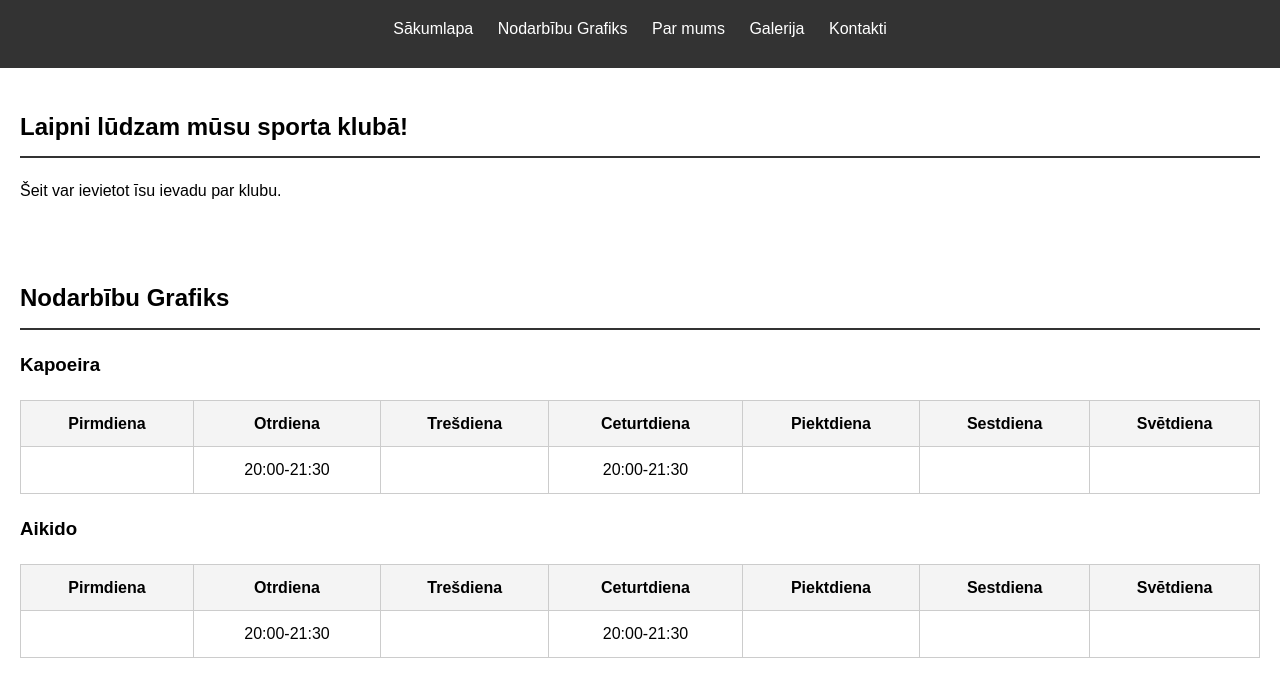
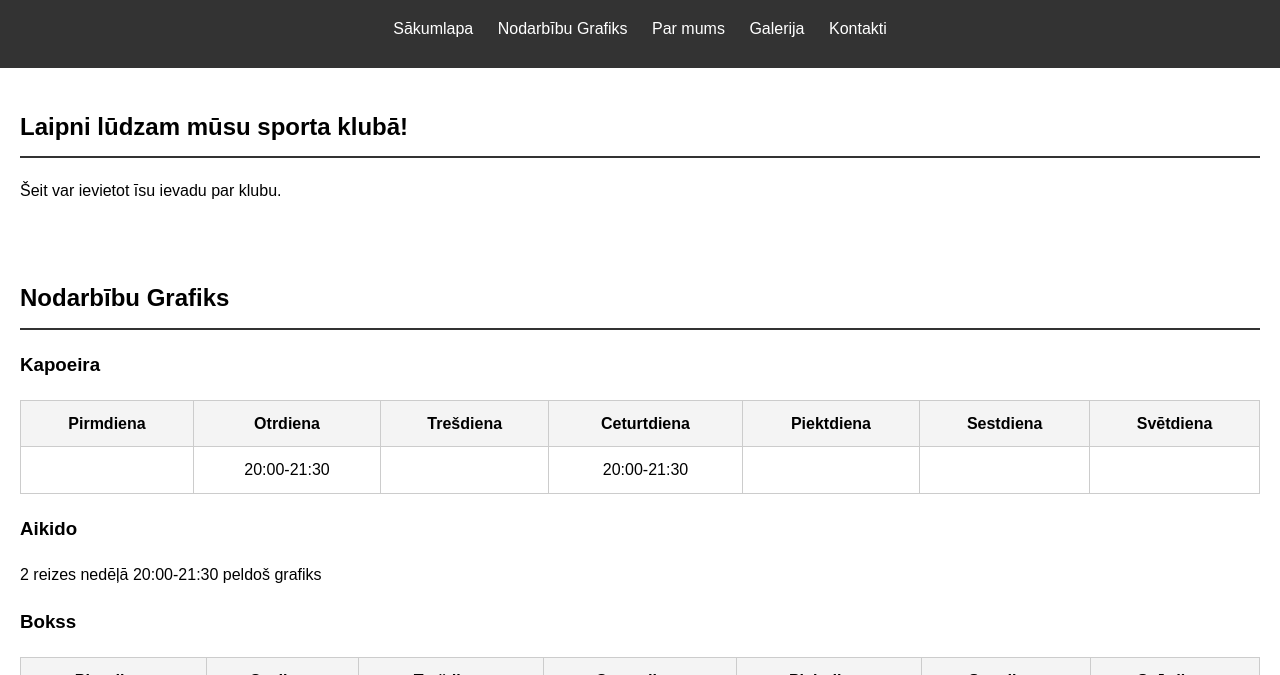
Before and after one commit to ZEITRON/test, a plain HTML site: page index.html in a window 1280 px wide. Shown: the part 104-779 px from the top of the page. Drawn offline with Linux system fonts and the light colour scheme.

Commit message:
Update index.html

```diff
--- a/index.html
+++ b/index.html
@@ -141,27 +141,7 @@
         </table>
 
         <h3>Aikido</h3>
-        <table>
-            <tr>
-                <th>Pirmdiena</th>
-                <th>Otrdiena</th>
-                <th>Trešdiena</th>
-                <th>Ceturtdiena</th>
-                <th>Piektdiena</th>
-                <th>Sestdiena</th>
-                <th>Svētdiena</th>
-            </tr>
-            <tr>
-                <td></td>
-                <td>20:00-21:30</td>
-                <td></td>
-                <td>20:00-21:30</td>
-                <td></td>
-                <td></td>
-                <td></td>
-            </tr>
-        </table>
-
+     2 reizes nedēļā 20:00-21:30 peldoš grafiks
         <h3>Bokss</h3>
         <table>
             <tr>
```
